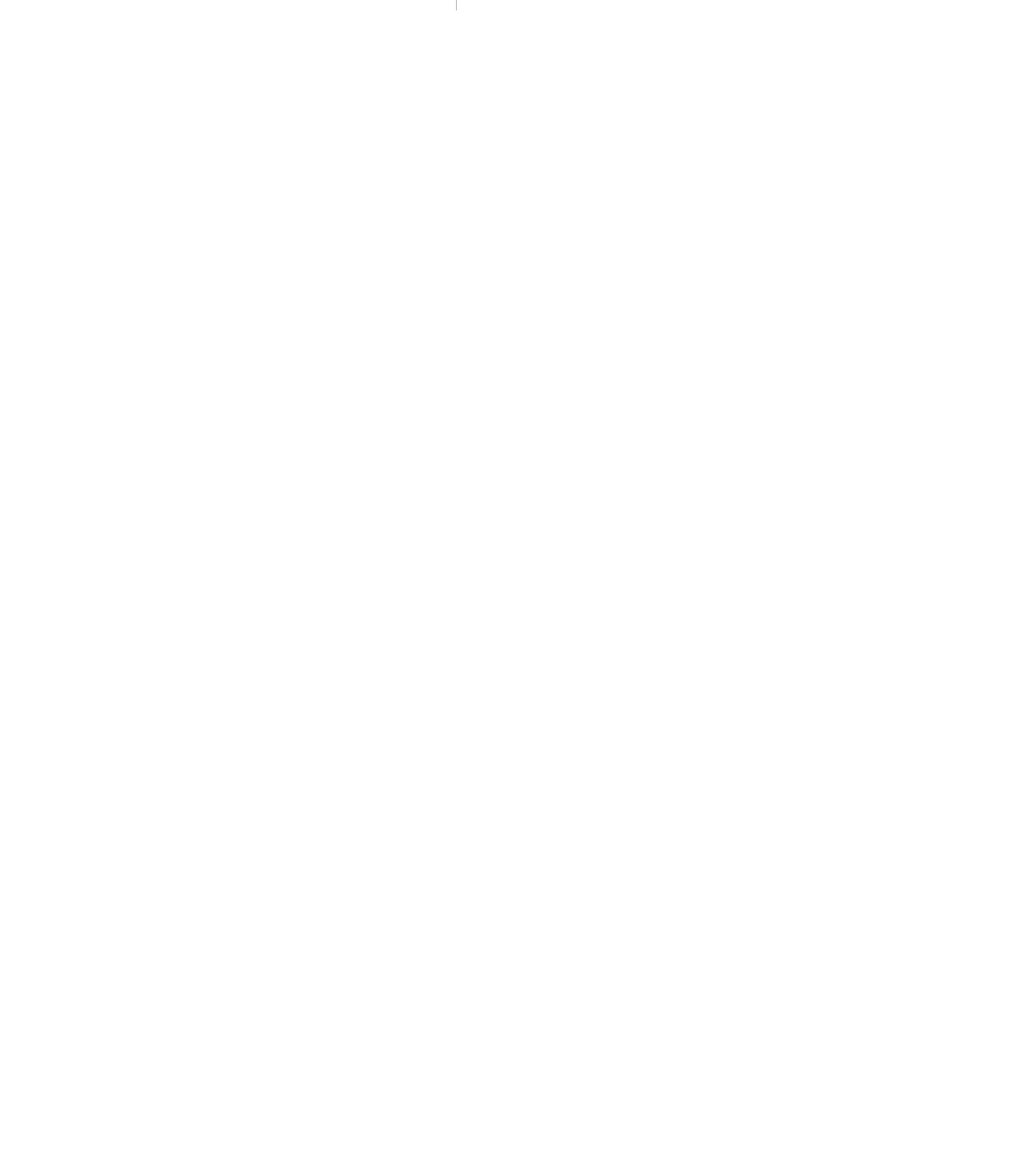
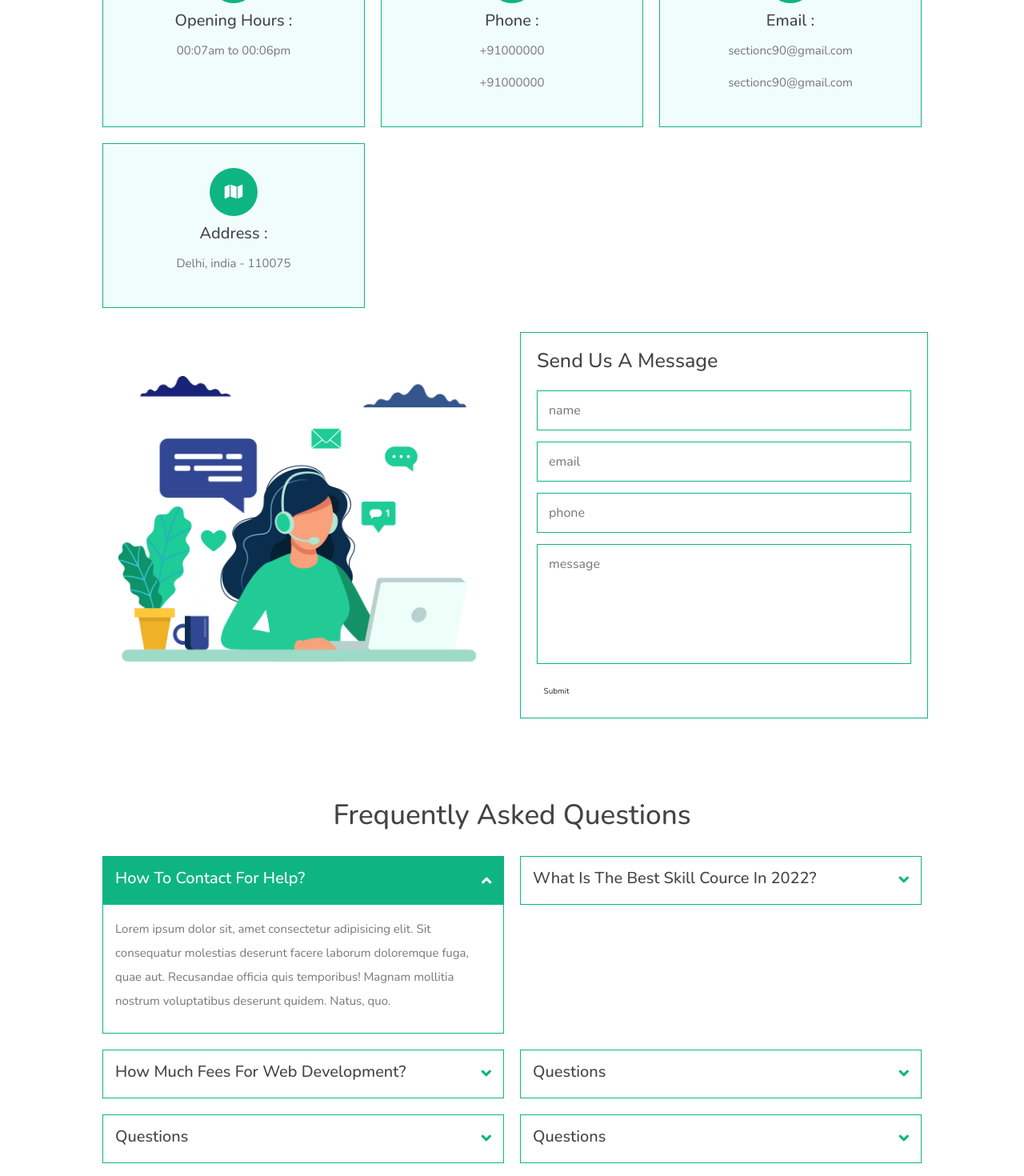
Before and after one commit to 0premthecoder/Asose, a Next.js app: page /contact in a window 1280 px wide. Before the commit this address had no page. Shown: the part 412-1882 px from the top of the page at 80% size. Before the commit the page ends 800 px from the top, so only its background shows below. Built offline with nearby package versions, Linux system fonts and the light colour scheme.

Commit message:
added contact page now

```diff
--- a/pages/components/Header.js
+++ b/pages/components/Header.js
@@ -45,7 +45,7 @@ function Header() {
                 <Link href='/'>Home</Link>
                 <Link href="/about">About</Link>
                 <Link href="/courses">Courses</Link>
-                <Link href="/contacts">Contact</Link>
+                <Link href="/contact">Contact</Link>
             </nav>
             <div className="icons">
                 <div id="account-btn" onClick={() => togglepage(true)} className="fas fa-user" />
--- /dev/null
+++ b/pages/contact.js
@@ -0,0 +1,179 @@
+import React from 'react'
+
+export default function contact() {
+  return (
+    <>
+  <div className="account-form">
+    <div id="close-form" className="fas fa-times" />
+    <div className="buttons">
+      <span className="btn active login-btn">login</span>
+      <span className="btn register-btn">register</span>
+    </div>
+    <form className="login-form active" action="">
+      <h3>login now</h3>
+      <input type="email" placeholder="Enter your email" className="box" />
+      <input
+        type="password"
+        placeholder="Enter your password"
+        className="box"
+      />
+      <div className="flex">
+        <input type="checkbox" name="" id="remember-me" />
+        <label htmlFor="remember-me">remember me</label>
+        <a href="#">forgot password?</a>
+      </div>
+      <input type="submit" defaultValue="login now" className="btn" />
+    </form>
+    <form className="register-form" action="">
+      <h3>register now</h3>
+      <input type="Name" placeholder="Enter your name" className="box" />
+      <input type="Email" placeholder="Enter your email" className="box" />
+      <input
+        type="Password"
+        placeholder="Enter your password"
+        className="box"
+      />
+      <input type="submit" defaultValue="register now" className="btn" />
+    </form>
+  </div>
+  {/* account form section ends */}
+  {/* header section ends */}
+  <section className="heading-link">
+    <h3>contact us</h3>
+    <p>
+      {" "}
+      <a href="home.html">home</a> / contact{" "}
+    </p>
+  </section>
+  {/* contact section starts  */}
+  <section className="contact">
+    <h1 className="heading"> get in touch </h1>
+    <div className="icons-container">
+      <div className="icons">
+        <i className="fas fa-clock" />
+        <h3>opening hours :</h3>
+        <p>00:07am to 00:06pm</p>
+      </div>
+      <div className="icons">
+        <i className="fas fa-phone" />
+        <h3>phone :</h3>
+        <p>+91000000</p>
+        <p>+91000000</p>
+      </div>
+      <div className="icons">
+        <i className="fas fa-envelope" />
+        <h3> email : </h3>
+        <p>sectionc90@gmail.com</p>
+        <p>sectionc90@gmail.com</p>
+      </div>
+      <div className="icons">
+        <i className="fas fa-map" />
+        <h3>address :</h3>
+        <p> Delhi, india - 110075</p>
+      </div>
+    </div>
+    <div className="row">
+      <div className="image">
+        <img src="/contact-img.png" alt="" />
+      </div>
+      <form action="">
+        <h3>send us a message</h3>
+        <input type="text" placeholder="name" className="box" />
+        <input type="email" placeholder="email" className="box" />
+        <input type="number" placeholder="phone" className="box" />
+        <textarea
+          name=""
+          className="box"
+          placeholder="message"
+          id=""
+          cols={30}
+          rows={10}
+          defaultValue={""}
+        />
+        <input type="submit" defaultValue="send message" className="btn" />
+      </form>
+    </div>
+  </section>
+  {/* contact section ends */}
+  {/* faq section starts  */}
+  <section className="faq">
+    <h1 className="heading">frequently asked questions</h1>
+    <div className="accordion-container">
+      <div className="accordion active">
+        <div className="accordion-heading">
+          <h3>how to contact for help?</h3>
+          <i className="fas fa-angle-down" />
+        </div>
+        <p className="accordion-content">
+          Lorem ipsum dolor sit, amet consectetur adipisicing elit. Sit
+          consequatur molestias deserunt facere laborum doloremque fuga, quae
+          aut. Recusandae officia quis temporibus! Magnam mollitia nostrum
+          voluptatibus deserunt quidem. Natus, quo.
+        </p>
+      </div>
+      <div className="accordion">
+        <div className="accordion-heading">
+          <h3>what is the best skill cource in 2022?</h3>
+          <i className="fas fa-angle-down" />
+        </div>
+        <p className="accordion-content">
+          Lorem ipsum dolor sit, amet consectetur adipisicing elit. Sit
+          consequatur molestias deserunt facere laborum doloremque fuga, quae
+          aut. Recusandae officia quis temporibus! Magnam mollitia nostrum
+          voluptatibus deserunt quidem. Natus, quo.
+        </p>
+      </div>
+      <div className="accordion">
+        <div className="accordion-heading">
+          <h3>how much fees for web development?</h3>
+          <i className="fas fa-angle-down" />
+        </div>
+        <p className="accordion-content">
+          Lorem ipsum dolor sit, amet consectetur adipisicing elit. Sit
+          consequatur molestias deserunt facere laborum doloremque fuga, quae
+          aut. Recusandae officia quis temporibus! Magnam mollitia nostrum
+          voluptatibus deserunt quidem. Natus, quo.
+        </p>
+      </div>
+      <div className="accordion">
+        <div className="accordion-heading">
+          <h3>questions</h3>
+          <i className="fas fa-angle-down" />
+        </div>
+        <p className="accordion-content">
+          Lorem ipsum dolor sit, amet consectetur adipisicing elit. Sit
+          consequatur molestias deserunt facere laborum doloremque fuga, quae
+          aut. Recusandae officia quis temporibus! Magnam mollitia nostrum
+          voluptatibus deserunt quidem. Natus, quo.
+        </p>
+      </div>
+      <div className="accordion">
+        <div className="accordion-heading">
+          <h3>questions</h3>
+          <i className="fas fa-angle-down" />
+        </div>
+        <p className="accordion-content">
+          Lorem ipsum dolor sit, amet consectetur adipisicing elit. Sit
+          consequatur molestias deserunt facere laborum doloremque fuga, quae
+          aut. Recusandae officia quis temporibus! Magnam mollitia nostrum
+          voluptatibus deserunt quidem. Natus, quo.
+        </p>
+      </div>
+      <div className="accordion">
+        <div className="accordion-heading">
+          <h3>questions</h3>
+          <i className="fas fa-angle-down" />
+        </div>
+        <p className="accordion-content">
+          Lorem ipsum dolor sit, amet consectetur adipisicing elit. Sit
+          consequatur molestias deserunt facere laborum doloremque fuga, quae
+          aut. Recusandae officia quis temporibus! Magnam mollitia nostrum
+          voluptatibus deserunt quidem. Natus, quo.
+        </p>
+      </div>
+    </div>
+  </section>
+</>
+
+  )
+}
--- a/pages/courses.js
+++ b/pages/courses.js
@@ -39,7 +39,7 @@ function courses() {
           <div className="box">
             <div className="image">
               <img src="/course-2-2.jpg" alt="" />
-              <h3>Electro Machanical Production</h3>
+              <h3>Electro Mechanical Production</h3>
             </div>
             <div className="content">
               <h3>choose what's best for you!</h3>
```
